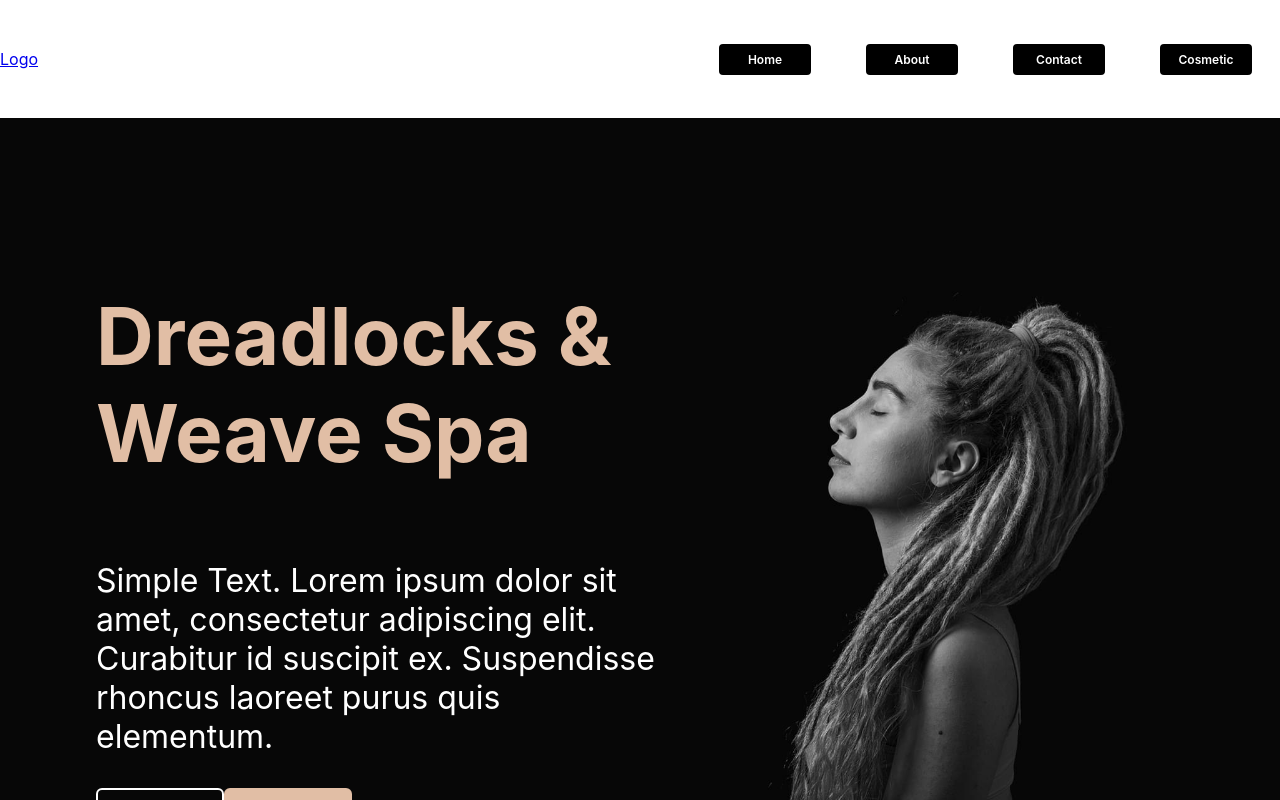
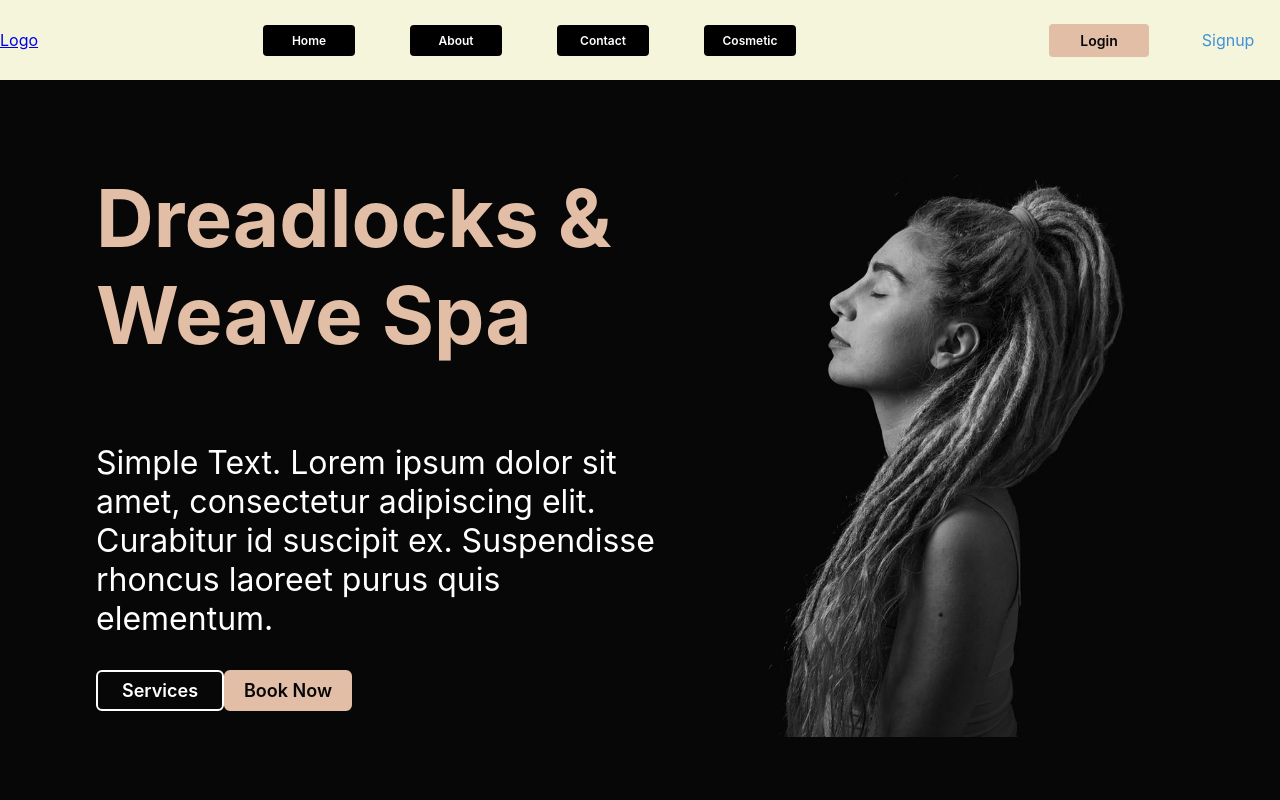
Before and after one commit to MajidHosseinzadeh/corals, a Next.js app: page / in a window 1280 px wide. Shown: the top 800 px of the page. Built offline with nearby package versions, Linux system fonts and the light colour scheme.

Commit message:
nav updated

```diff
--- a/components/common/Link.js
+++ b/components/common/Link.js
@@ -3,10 +3,11 @@ import styled from 'styled-components';
 
 export const SLink = styled(Link)`
   margin: ${({ margin }) => margin || "0px 0px 0px 0px"};
-  color: #4091d7;
+  color: ${({ color }) => color || "#4091d7"};
   text-decoration: none;
-
+  transition: all .3s ease;
   &:hover {
-    color: white;
+    color: ${({ hcolor }) => hcolor || "white"};
+    scale: 1.1;
   }
 `;
--- a/components/rare/navbar/Navbar.js
+++ b/components/rare/navbar/Navbar.js
@@ -3,20 +3,25 @@ import { Button } from '../../common/Button'
 import styled from 'styled-components'
 import Link from 'next/link'
 import Image from 'next/image'
+import { SLink } from '@/components/common/Link'
 
 const Nav = styled.nav`
+  position: fixed;
+  top: 0;
   display: flex;
   justify-content: space-between;
   align-items: center;
   flex-direction: row;
-  background-color: white;
+  background-color: #f5f5dc;
+  min-width: 100%;
   max-width: 100%;
+  height: 10%;
 `
 const Ul = styled.ul`
-  width: 70vw;
+  width: auto;
   display: flex;
-  justify-content: flex-end;
-  align-items: flex-end;
+  justify-content: center;
+  align-items: center;
   list-style: none;
 `
 const Li = styled.li`
@@ -34,22 +39,32 @@ const Navbar = () => {
       </Link>
       <Ul>
         <Li>
-          <Button font="12px" size='6rem' id='child' name="Home" color="white" border='white' background='black' hoverc='black' hoverb='white' hoverborder='black'/>
+          <Button font="12px" size='6rem' id='child' name="Home" color="white" border='#f5f5dc' background='black' hoverc='black' hoverb='white' hoverborder='black'/>
         </Li>
         <Li>
-          <Button font="12px" size='6rem' id='child' name="About" color="white" border='white' background='black' hoverc='black' hoverb='white' hoverborder='black'/>
+          <Button font="12px" size='6rem' id='child' name="About" color="white" border='#f5f5dc' background='black' hoverc='black' hoverb='white' hoverborder='black'/>
         </Li>
         <Li>
-          <Button font="12px" size='6rem' id='child' name="Contact" color="white" border='white' background='black' hoverc='black' hoverb='white' hoverborder='black'/>
+          <Button font="12px" size='6rem' id='child' name="Contact" color="white" border='#f5f5dc' background='black' hoverc='black' hoverb='white' hoverborder='black'/>
         </Li>
         <Li>
-          <Button font="12px" size='6rem' id='child' name="Cosmetic" color="white" border='white' background='black' hoverc='black' hoverb='white' hoverborder='black'/>
+          <Button font="12px" size='6rem' id='child' name="Cosmetic" color="white" border='#f5f5dc' background='black' hoverc='black' hoverb='white' hoverborder='black'/>
         </Li>
       </Ul>
-      {/* <Ul>
-      <Li><Button name='Search'/></Li>
-      <Li><Button name='Login'/></Li>
-      </Ul> */}
+      <Ul>
+        <Li>
+          <SLink href='/login'>
+      <Button name='Login' font="14px" size="6.5rem" background="#E1BEA5" color="#070707" border="#f5f5dc" hoverb="white" hoverc="#070707" hoverborder="#070707">
+        Login
+      </Button>
+      </SLink>
+      </Li>
+      <Li>
+      <SLink href='/register' hcolor='black'>
+        Signup
+      </SLink>
+      </Li>
+      </Ul>
     </Nav>
   )
 }
```
